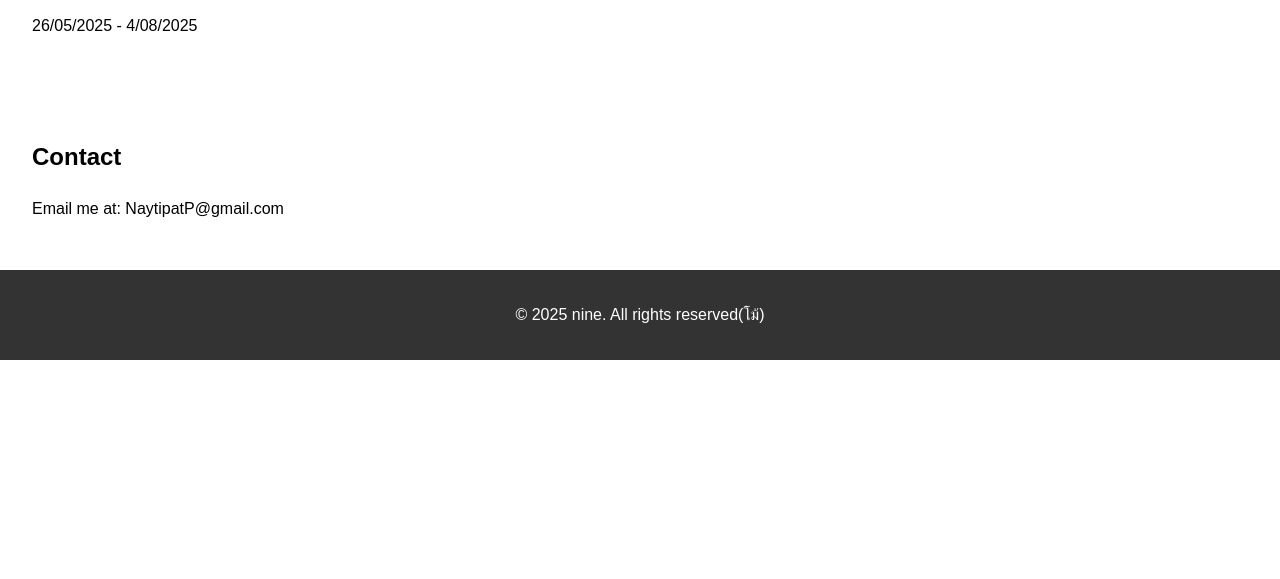
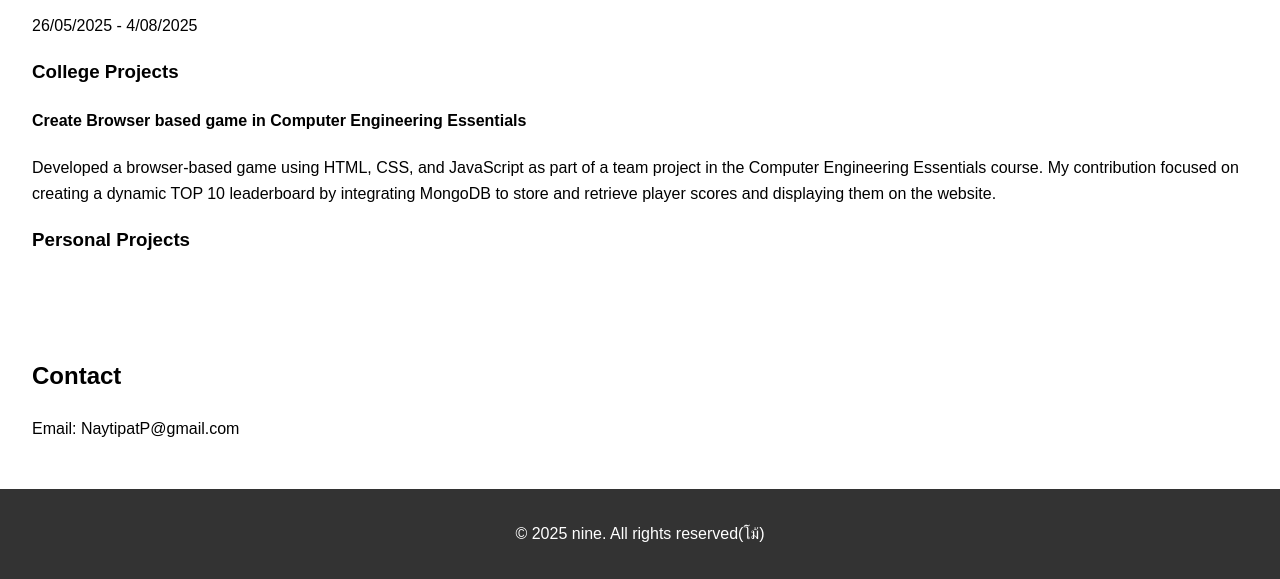
Before and after one commit to SNaytiP/MyPersonalWebsite, a plain HTML site: page {aboutnine}/index.html in a window 1280 px wide. Shown: the part 845-1424 px from the top of the page. Before the commit the page ends 1205 px from the top, so only its background shows below. Drawn offline with Linux system fonts and the light colour scheme.

Commit message:
Update index.html

```diff
--- a/{aboutnine}/index.html
+++ b/{aboutnine}/index.html
@@ -34,11 +34,18 @@
     <img src="img/mitsubishi_electric_logo.png" alt="Mitsubishi_Logo" width="200">
     <p>Mitsubishi Electric Kang Yong Watana - Intern</p>
     <p>26/05/2025 - 4/08/2025</p>
-
+    <h3>College Projects</h3>
+    <h4>
+        Create Browser based game in Computer Engineering Essentials
+    </h4>
+    <p>
+          Developed a browser-based game using HTML, CSS, and JavaScript as part of a team project in the Computer Engineering Essentials course. My contribution focused on creating a dynamic TOP 10 leaderboard by integrating MongoDB to store and retrieve player scores and displaying them on the website.</p>
+          </p>
+    <h3>Personal Projects</h3>
   </section>
   <section id="contact">
     <h2>Contact</h2>
-    <p>Email me at: NaytipatP@gmail.com</p>
+    <p>Email: NaytipatP@gmail.com</p>
   </section>
   <footer>
     <p>&copy; 2025 nine. All rights reserved(โม้)</p>
```
